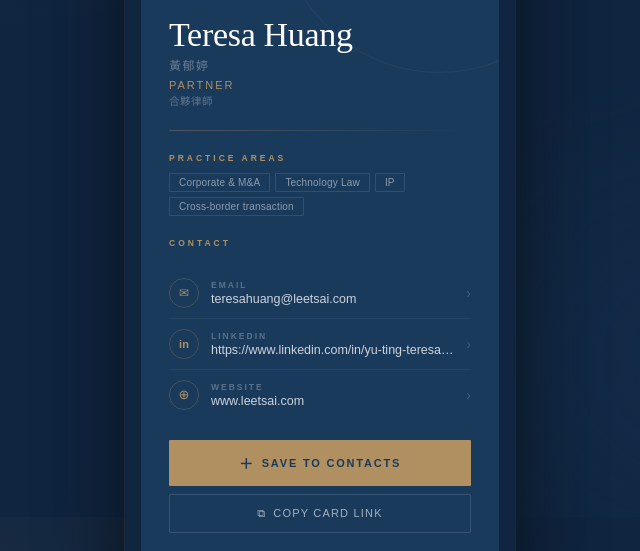
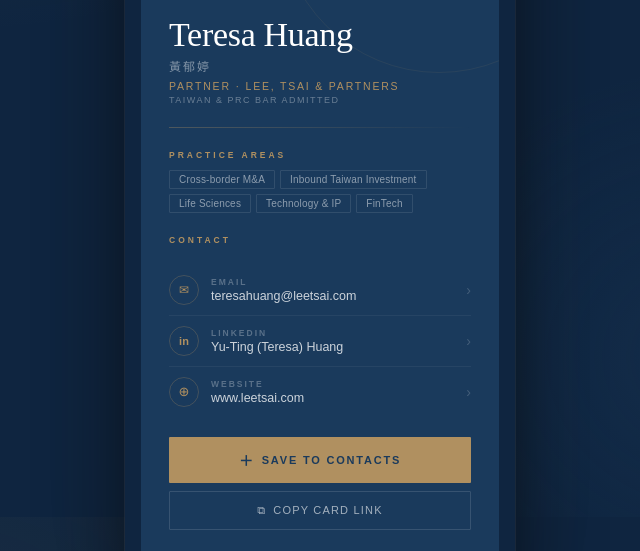
Before and after one commit to teresahuangkou/My-Card, a plain HTML site: page index.html in a window 1280 px wide. Shown: the part 283-834 px from the top of the page, without its empty margins (320-960 px from the left). Drawn offline with Linux system fonts and the light colour scheme.

Commit message:
Add files via upload

```diff
--- a/index.html
+++ b/index.html
@@ -1,12 +1,12 @@
 <!DOCTYPE html>
-<!-- saved from url=(0102)file:///C:/Users/Teresa%20Huang/Downloads/LTP_%E9%9B%BB%E5%AD%90%E5%90%8D%E7%89%87_Teresa_final_1.html -->
+<!-- saved from url=(0054)file:///C:/Users/Teresa%20Huang/Downloads/index_1.html -->
 <html lang="en"><head><meta http-equiv="Content-Type" content="text/html; charset=UTF-8">
 
 <meta name="viewport" content="width=device-width, initial-scale=1.0">
 <title>LTP Digital Card Preview</title>
 <link rel="preconnect" href="https://fonts.googleapis.com/">
-<link href="./index_files/css2" rel="stylesheet">
-<script src="./index_files/qrcode.min.js.下載"></script>
+<link href="file:///C:/Users/Teresa%20Huang/Downloads/index_files/css2" rel="stylesheet">
+<script src="file:///C:/Users/Teresa%20Huang/Downloads/index_files/qrcode.min.js.%E4%B8%8B%E8%BC%89"></script>
 <style>
 *, *::before, *::after { box-sizing: border-box; margin: 0; padding: 0; }
 
@@ -185,8 +185,8 @@ body {
 }
 .name-zh {
   font-size: 12px; font-weight: 300;
-  color: rgba(255,255,255,0.35);
-  margin-top: 3px; letter-spacing: 1.5px;
+  color: rgba(255,255,255,0.45);
+  margin-top: 4px; letter-spacing: 2px;
 }
 
 .title-block {
@@ -195,14 +195,15 @@ body {
   margin-bottom: 0;
 }
 .title-en {
-  font-size: 11px; font-weight: 500;
-  letter-spacing: 2px; text-transform: uppercase;
+  font-size: 10.5px; font-weight: 500;
+  letter-spacing: 1.8px; text-transform: uppercase;
   color: var(--gold);
 }
-.title-zh {
-  font-size: 10.5px; font-weight: 300;
-  color: rgba(255,255,255,0.3);
-  margin-top: 2px; letter-spacing: 0.5px;
+.title-bar {
+  font-size: 9px; font-weight: 400;
+  letter-spacing: 1.5px; text-transform: uppercase;
+  color: rgba(255,255,255,0.35);
+  margin-top: 3px;
 }
 
 .divider {
@@ -406,17 +407,13 @@ body {
         </div>
 
         <div class="name-block">
-          <!-- Teresa Huang -->
           <div class="name-en">Teresa Huang</div>
-          <!-- 黃郁婷 -->
           <div class="name-zh">黃郁婷</div>
         </div>
 
         <div class="title-block">
-          <!-- Partner -->
-          <div class="title-en">Partner</div>
-          <!-- 合夥律師 -->
-          <div class="title-zh">合夥律師</div>
+          <div class="title-en">Partner · Lee, Tsai &amp; Partners</div>
+          <div class="title-bar">Taiwan &amp; PRC Bar Admitted</div>
         </div>
       </div>
 
@@ -425,11 +422,11 @@ body {
       <div class="section">
         <div class="section-label">Practice Areas</div>
         <div class="tags">
-          <!-- -->
-          <span class="tag">Corporate &amp; M&amp;A</span>
-          <span class="tag">Technology Law</span>
-          <span class="tag">IP</span>
-          <span class="tag">Cross-border transaction</span>
+          <span class="tag">Cross-border M&amp;A</span>
+          <span class="tag">Inbound Taiwan Investment</span>
+          <span class="tag">Life Sciences</span>
+          <span class="tag">Technology &amp; IP</span>
+          <span class="tag">FinTech</span>
         </div>
       </div>
 
@@ -451,7 +448,7 @@ body {
           <div class="icon-circle" style="font-size:11px;font-weight:700;">in</div>
           <div class="c-info">
             <div class="c-label">LinkedIn</div>
-            <div class="c-val">https://www.linkedin.com/in/yu-ting-teresa-huang-553867168/</div>
+            <div class="c-val">Yu-Ting (Teresa) Huang</div>
           </div>
           <div class="c-arr">›</div>
         </a>
@@ -487,7 +484,7 @@ body {
 
       <div class="card-foot">
         <div class="foot-offices">
-          Taipei · Shanghai<br>Beijing
+          Based in Taipei<br>Greater China Practice
         </div>
         <div class="foot-badges">
           TerraLex<br>ELA Member
```
